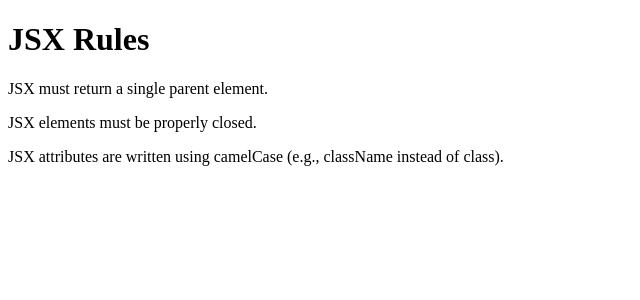
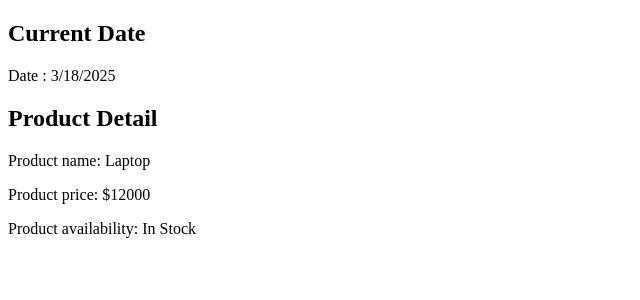
Before and after one commit to mhussainilyas/react_js_0.1, a React (Vite) app in the folder react-app/: page / in a window 1280 px wide. Shown: the top 300 px of the page, without its empty margins (0-640 px from the left). Built offline with nearby package versions, Linux system fonts and the light colour scheme.

Commit message:
JSX Expressions

```diff
--- a/react-app/src/App.jsx
+++ b/react-app/src/App.jsx
@@ -1,10 +1,10 @@
 import React from "react";
-import JSXRules from "./JSX/JSXRules";
+import ObjectsWithJSXExpression from "./JSX/ObjectsWithJSXExpression";
 
 const App = () => {
   return (
     <div>
-      <JSXRules />
+      <ObjectsWithJSXExpression />
     </div>
   );
 };
--- a/react-app/src/JSX/JSXRules.jsx
+++ b/react-app/src/JSX/JSXRules.jsx
@@ -3,7 +3,7 @@ import React from "react";
 const JSXRules = () => {
   return (
     <div>
-        <h1>JSX Rules</h1>
+      <h1>JSX Rules</h1>
       <p>JSX must return a single parent element.</p>
       <p>JSX elements must be properly closed.</p>
       <p>
--- /dev/null
+++ b/react-app/src/JSX/ObjectsWithJSXExpression.jsx
@@ -0,0 +1,27 @@
+import React from "react";
+
+const ObjectsWithJSXExpression = () => {
+  // Date Object
+  let date = new Date();
+  let new_date = date.toLocaleDateString();
+
+  // Javascript Object
+  let product = {
+    name: "Laptop",
+    price: 12_000,
+    availability: "In Stock",
+  };
+
+  return (
+    <section>
+      <h2>Current Date</h2>
+      <p>Date : {new_date}</p>
+      <h2>Product Detail</h2>
+      <p>Product name: {product.name}</p>
+      <p>Product price: ${product.price}</p>
+      <p>Product availability: {product.availability}</p>
+    </section>
+  );
+};
+
+export default ObjectsWithJSXExpression;
```
Also changed, not shown: react-app/src/JSX/JSXExpression.jsx (added, +25 -0 lines).
